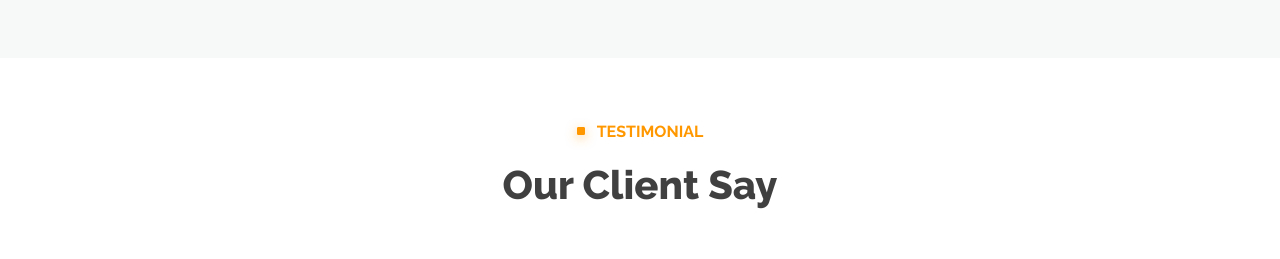
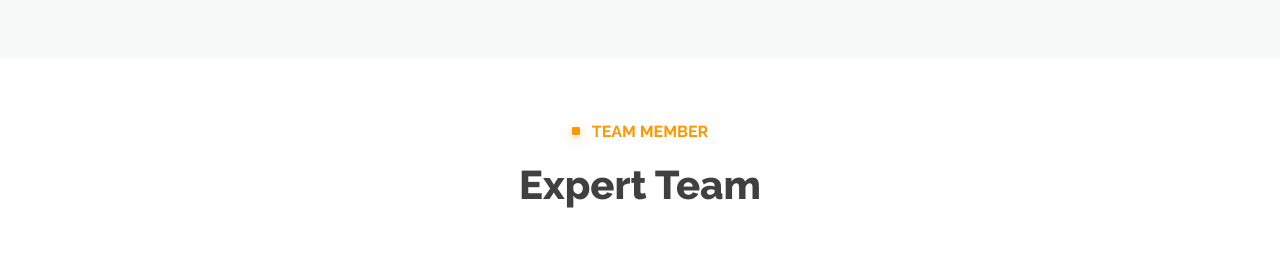
Before and after one commit to Ainalhaque/cute-solution, a plain HTML site: page index.html in a window 1280 px wide. Shown: the part 7460-7719 px from the top of the page. Drawn offline with nearby package versions, Linux system fonts and the light colour scheme.

Commit message:
change now

```diff
--- a/index.html
+++ b/index.html
@@ -862,8 +862,8 @@
         <section id="our_team">
             <div class="container">
                 <div class="section_heading service_subtitle">
-                    <h6>TESTIMONIAL</h1>
-                        <h2>Our Client Say</h2>
+                    <h6>Team Member</h1>
+                        <h2>Expert Team</h2>
                 </div>
                 <div class="row">
                     <div class="col-lg-3">
```
